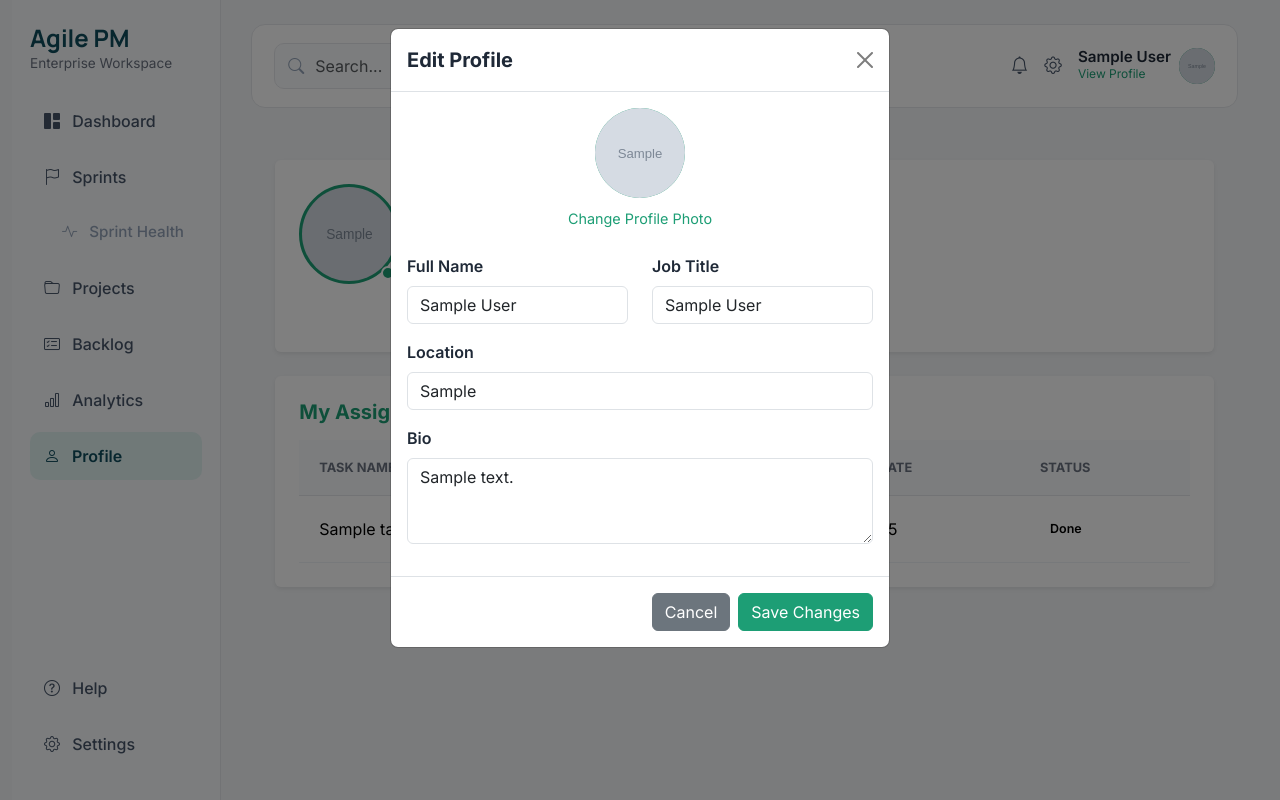
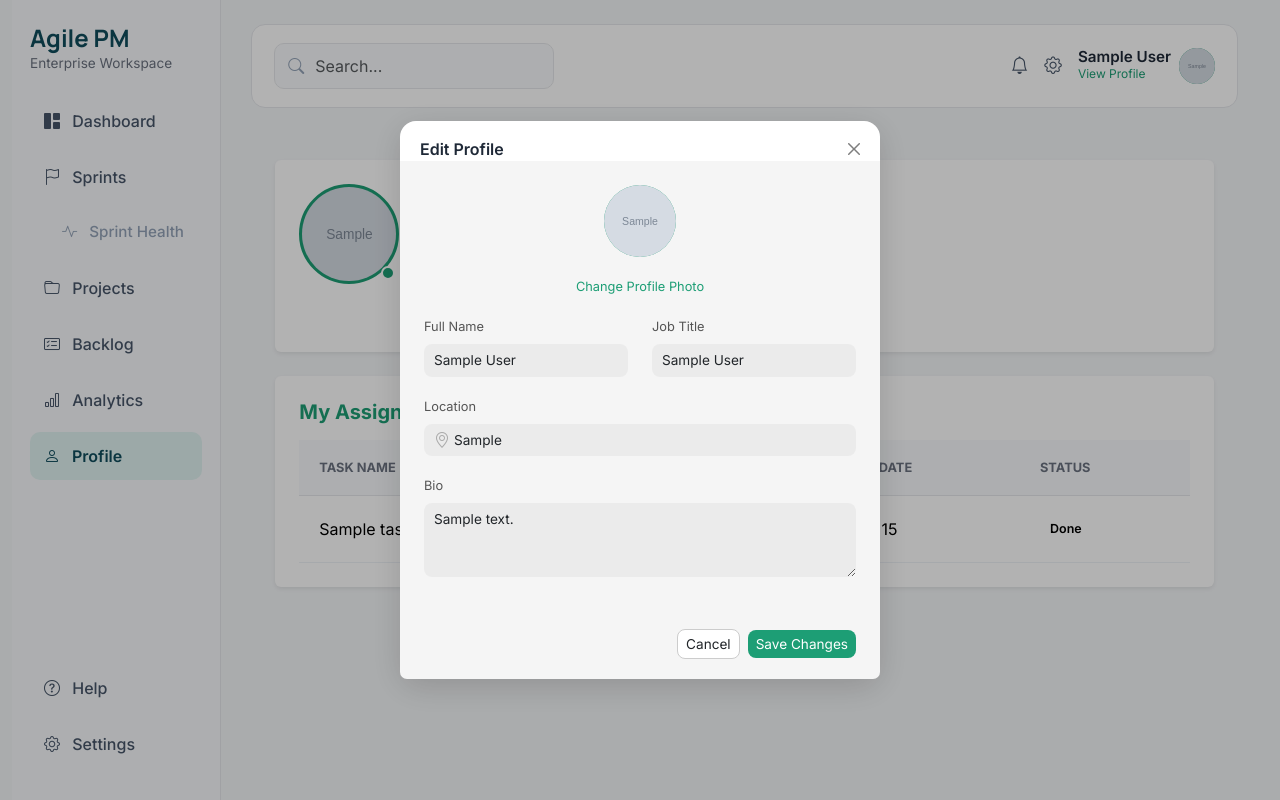
Before and after one commit to amitmath/CITS5505-Project, a Flask app: page /profile in a window 1280 px wide, after a click on "Edit Profile". Run offline with Flask 3, Linux system fonts and the light colour scheme; the visitor is signed in with stand-in values (Sample User, id 1); tables that the repository leaves empty hold one stand-in row (values such as "Sample post"); grey boxes marked "Sample" are stand-in pictures.

Commit message:
Refine Edit Profile modal UI styling #24

```diff
--- a/app/templates/profile.html
+++ b/app/templates/profile.html
@@ -86,17 +86,16 @@
 
 <!-- Edit Profile Modal -->
 <div class="modal fade" id="editProfileModal" tabindex="-1">
-  <div class="modal-dialog">
-    <div class="modal-content">
+  <div class="modal-dialog modal-dialog-centered" style="max-width:480px;">
+    <div class="modal-content" style="border-radius:16px;border:none;box-shadow:0 8px 32px rgba(0,0,0,0.15);">
       <form method="POST" action="{{ url_for('profile') }}" enctype="multipart/form-data">
-        <div class="modal-header">
-          <h5 class="modal-title fw-bold">Edit Profile</h5>
-          <button type="button" class="btn-close" data-bs-dismiss="modal"></button>
+        <div class="modal-header" style="border-bottom:none;padding:16px 20px 0;">
+          <h5 class="modal-title" style="font-size:1rem;font-weight:600;">Edit Profile</h5>
+          <button type="button" class="btn-close" style="font-size:0.75rem;" data-bs-dismiss="modal"></button>
         </div>
-        <div class="modal-body">
-          <!-- Avatar preview -->
-          <div class="text-center mb-4">
-            <div class="rounded-circle mx-auto mb-2" style="width:90px;height:90px;overflow:hidden;background:#1D9E75;display:flex;align-items:center;justify-content:center;font-size:2rem;color:white;font-weight:600;cursor:pointer;" onclick="document.getElementById('avatarInput').click()">
+        <div class="modal-body" style="background:#f5f5f5;padding:24px;">
+          <div class="text-center mb-3">
+            <div class="rounded-circle mx-auto mb-3" style="width:72px;height:72px;overflow:hidden;background:#1D9E75;display:flex;align-items:center;justify-content:center;font-size:1.5rem;color:white;font-weight:600;cursor:pointer;" onclick="document.getElementById('avatarInput').click()">
               {% if user.avatar_url %}
                   <img src="{{ user.avatar_url }}" alt="avatar" id="avatarPreview" style="width:100%;height:100%;object-fit:cover;">
               {% else %}
@@ -104,38 +103,42 @@
                   <img id="avatarPreview" style="width:100%;height:100%;object-fit:cover;display:none;">
               {% endif %}
             </div>
-            <a href="#" class="text-decoration-none" style="color:#1D9E75;font-size:0.9rem;" onclick="document.getElementById('avatarInput').click(); return false;">Change Profile Photo</a>
+            <a href="#" class="text-decoration-none" style="color:#1D9E75;font-size:0.8rem;" onclick="document.getElementById('avatarInput').click(); return false;">Change Profile Photo</a>
             <input type="file" name="avatar" id="avatarInput" accept="image/*" style="display:none;" onchange="previewAvatar(this)">
           </div>
-          <!-- Two column row -->
           <div class="row mb-3">
             <div class="col-6">
-              <label class="form-label fw-semibold">Full Name</label>
-              <input type="text" name="full_name" class="form-control" value="{{ user.full_name }}">
+              <label class="form-label" style="font-weight:400;font-size:0.8rem;color:#555;">Full Name</label>
+              <input type="text" name="full_name" class="form-control" style="border:none;border-radius:8px;background:rgba(0,0,0,0.04);font-size:0.85rem;padding:6px 10px;" value="{{ user.full_name }}">
             </div>
             <div class="col-6">
-              <label class="form-label fw-semibold">Job Title</label>
-              <input type="text" name="title" class="form-control" value="{{ user.title or '' }}">
+              <label class="form-label" style="font-weight:400;font-size:0.8rem;color:#555;">Job Title</label>
+              <input type="text" name="title" class="form-control" style="border:none;border-radius:8px;background:rgba(0,0,0,0.04);font-size:0.85rem;padding:6px 10px;" value="{{ user.title or '' }}">
             </div>
           </div>
           <div class="mb-3">
-            <label class="form-label fw-semibold">Location</label>
-            <input type="text" name="location" class="form-control" value="{{ user.location or '' }}">
+            <label class="form-label" style="font-weight:400;font-size:0.8rem;color:#555;">Location</label>
+            <div style="position:relative;">
+              <i class="bi bi-geo-alt" style="position:absolute;left:10px;top:50%;transform:translateY(-50%);color:#aaa;"></i>
+              <input type="text" name="location" class="form-control" style="border:none;border-radius:8px;background:rgba(0,0,0,0.04);font-size:0.85rem;padding:6px 10px;padding-left:30px;" value="{{ user.location or '' }}">
+            </div>
           </div>
           <div class="mb-3">
-            <label class="form-label fw-semibold">Bio</label>
-            <textarea name="bio" class="form-control" rows="3">{{ user.bio or '' }}</textarea>
+            <label class="form-label" style="font-weight:400;font-size:0.8rem;color:#555;">Bio</label>
+            <textarea name="bio" class="form-control" rows="3" style="border:none;border-radius:8px;background:rgba(0,0,0,0.04);font-size:0.85rem;padding:6px 10px;">{{ user.bio or '' }}</textarea>
           </div>
         </div>
-        <div class="modal-footer">
-          <button type="button" class="btn btn-secondary" data-bs-dismiss="modal">Cancel</button>
-          <button type="submit" class="btn btn-primary"
-            style="background:#1D9E75;border-color:#1D9E75;">Save Changes</button>
+        <div class="modal-footer" style="border-top:none;padding:8px 20px 16px;background:#f5f5f5;justify-content:flex-end;">
+          <button type="button" class="btn btn-sm" style="border-radius:8px;border:1px solid #ccc;background:white;font-size:0.85rem;" data-bs-dismiss="modal">Cancel</button>
+          <button type="submit" class="btn btn-sm" style="border-radius:8px;background:#1D9E75;color:white;border:none;font-size:0.85rem;">Save Changes</button>
         </div>
       </form>
     </div>
   </div>
 </div>
+<style>
+  .modal-backdrop { opacity: 0.3 !important; }
+  </style>
 <script>
   function previewAvatar(input) {
     if (input.files && input.files[0]) {
```
